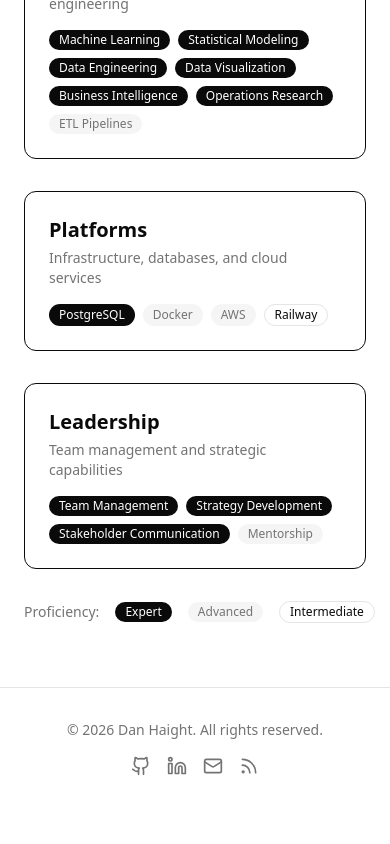
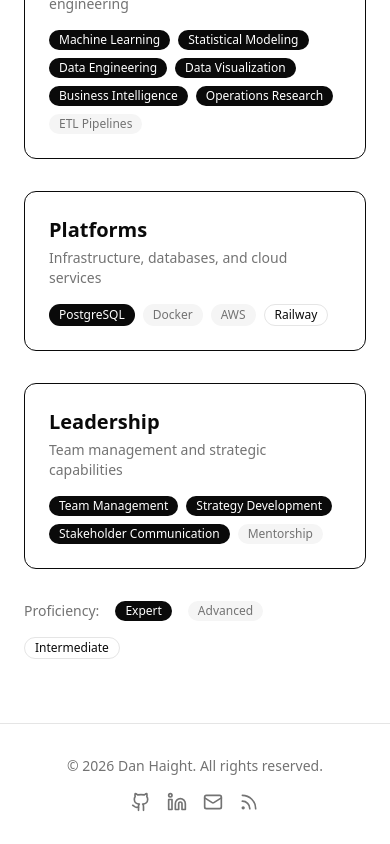
Before and after one commit to haighd/portfolio, a Next.js app: page /skills in a window 390 px wide. Shown: the part 690-1534 px from the top of the page. Before the commit the page ends 1498 px from the top, so only its background shows below. Built offline with nearby package versions, Linux system fonts and the light colour scheme; no server answers.

Commit message:
fix: add flex-wrap to legend for mobile responsiveness

```diff
--- a/src/app/skills/page.tsx
+++ b/src/app/skills/page.tsx
@@ -122,7 +122,7 @@
       </div>
 
       {/* Legend */}
-      <div className="mt-8 flex items-center gap-4 text-sm text-muted-foreground">
+      <div className="mt-8 flex flex-wrap items-center gap-4 text-sm text-muted-foreground">
         <span>Proficiency:</span>
         {proficiencyLevels.map((level) => (
           <Badge key={level} variant={proficiencyVariantMap[level]}>
```
